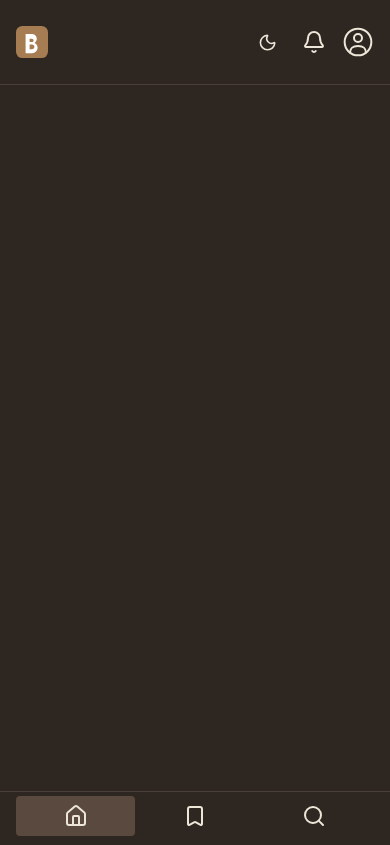
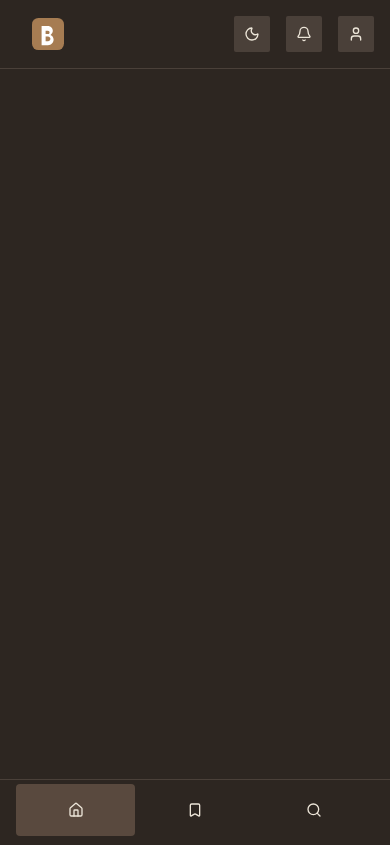
Before and after one commit to owaish3301/blog, a React (Vite) app: page / in a window 390 px wide. Built offline with nearby package versions, Linux system fonts and the light colour scheme.

Commit message:
feat: refactor layout and components for improved responsiveness and UI consistency

```diff
--- a/src/App.tsx
+++ b/src/App.tsx
@@ -5,13 +5,13 @@ import SideBars from "./components/SideBars";
 
 export default function App() {
   return (
-    <div className="h-screen w-screen relative">
+    <div className="h-screen w-screen flex flex-col overflow-hidden">
       {/* top part */}
       <NavBar />
       <Separator />
 
       {/* the main body part */}
-      <div className="w-full h-[90%]">
+      <div className="relative flex-1 min-h-0 w-full">
         <BottomTabs />
         <SideBars />
       </div>
--- a/src/Constants/tabsType.ts
+++ b/src/Constants/tabsType.ts
@@ -1,11 +1,7 @@
-import type { LucideProps } from "lucide-react";
-import type { ForwardRefExoticComponent, RefAttributes } from "react";
-
+import type { LucideIcon } from "lucide-react";
 
 export interface TabItemsTypes {
   name: string;
-  icon: ForwardRefExoticComponent<
-    Omit<LucideProps, "ref"> & RefAttributes<SVGSVGElement>
-  >;
+  icon: LucideIcon;
   isActive?: boolean;
 }
--- a/src/components/BottomTabs.tsx
+++ b/src/components/BottomTabs.tsx
@@ -1,23 +1,26 @@
 import { Separator } from "./ui/separator";
 import { tabItems } from "../Constants/tabs";
+import { Button } from "./ui/button";
 
 export default function BottomTabs() {
   return (
     <div className="block sm:hidden absolute bottom-0 w-full">
       <Separator />
 
-      <div className="flex text-accent-foreground px-4 pt-1 pb-2">
+      <ul className="flex text-accent-foreground px-4 pt-1 pb-2">
         {tabItems.map((item) => (
-          <div
+          <li
             key={item.name}
             className={`px-3 py-2 rounded-lg grow ${
               item.isActive ? "bg-accent" : ""
             }`}
           >
-            <item.icon className="m-auto" />
-          </div>
+            <Button variant="ghost" className="w-full">
+              <item.icon className="m-auto" />
+            </Button>
+          </li>
         ))}
-      </div>
+      </ul>
     </div>
   );
 }
--- a/src/components/NavBar.tsx
+++ b/src/components/NavBar.tsx
@@ -1,36 +1,45 @@
-import { BellIcon, MoonIcon, SearchIcon, SunIcon, UserCircleIcon } from "lucide-react";
+import { BellIcon, MoonIcon, SearchIcon, SunIcon, User } from "lucide-react";
 import { Input } from "./ui/input";
-import { Avatar, AvatarFallback, AvatarImage } from "./ui/avatar";
-import UserIcon from "/user-circle.svg";
 
 import { useTheme } from "../theme/theme-context";
+import { Button } from "./ui/button";
 
 export default function NavBar() {
     const { theme, setTheme } = useTheme();
   return (
-    <nav className="p-4 flex justify-between items-center h-[10%]">
-      <img src="/logo.svg" alt="Blog Logo" className="w-8 h-8" />
+    <nav className="p-4 flex justify-between items-center text-accent-foreground ">
+      <Button variant="ghost">
+        <img src="/logo.svg" alt="Blog Logo" className="w-8 h-8" />
+      </Button>
 
       <div className="relative hidden sm:block">
         <SearchIcon className="absolute translate-y-1/4 left-2" />
-        <Input className="pl-10" type="search" placeholder="Search..." name="search" />
+        <Input
+          className="pl-10"
+          type="search"
+          placeholder="Search..."
+          name="search"
+        />
       </div>
 
-      <div className="text-accent-foreground flex gap-4 items-center">
-        <button
+      <div className="flex gap-4 items-center">
+        <Button
+          size="icon"
+          variant="secondary"
           onClick={() => setTheme(theme === "dark" ? "light" : "dark")}
           className="relative flex items-center justify-center w-9 h-9 rounded-md hover:bg-accent transition-colors cursor-pointer"
         >
           <SunIcon className="h-[1.2rem] w-[1.2rem] rotate-0 scale-100 transition-all dark:-rotate-90 dark:scale-0" />
           <MoonIcon className="absolute h-[1.2rem] w-[1.2rem] rotate-90 scale-0 transition-all dark:rotate-0 dark:scale-100" />
           <span className="sr-only">Toggle theme</span>
-        </button>
-        <BellIcon className="cursor-pointer" />
-        <Avatar className="cursor-pointer">
-          <AvatarImage src={UserIcon} />
-          <AvatarFallback><UserCircleIcon /></AvatarFallback>
+        </Button>
+        <Button size="icon" variant="secondary">
+          <BellIcon className="cursor-pointer" />
+        </Button>
+        <Button size="icon" variant="secondary">
+          <User className="cursor-pointer" />
           {/* TODO:Add dropdown */}
-        </Avatar>
+        </Button>
       </div>
     </nav>
   );
--- a/src/components/SideBars.tsx
+++ b/src/components/SideBars.tsx
@@ -1,10 +1,11 @@
 import { tabItems } from "../Constants/tabs"
+import { Button } from "./ui/button";
 import { Separator } from "./ui/separator"
 
 export default function SideBars () {
   return (
-    <div className="hidden sm:flex h-full">
-      <div className="w-1/5 h-full">
+    <div className="hidden sm:flex h-full w-full">
+      <div className="w-max h-full">
         {/* left sidebar */}
         <ul className="flex flex-col gap-2 p-4">
           {tabItems.map((item) => (
@@ -14,7 +15,7 @@ export default function SideBars () {
                   item.isActive ? "bg-accent" : ""
                 }`}
               >
-                <item.icon /> {item.name}{" "}
+                <Button variant="ghost" className="w-full"> <item.icon /> {item.name} </Button>
               </div>
             </li>
           ))}
@@ -27,7 +28,10 @@ export default function SideBars () {
 
       <Separator orientation="vertical" />
 
-      <div className="w-1/5 h-full hidden lg:block">{/* right sidebar */}</div>
+      <div className="w-1/5 h-full hidden lg:block">
+        {/* right sidebar */}
+
+      </div>
     </div>
   );
 }
```
Also changed, not shown: public/user-circle.svg (deleted).
